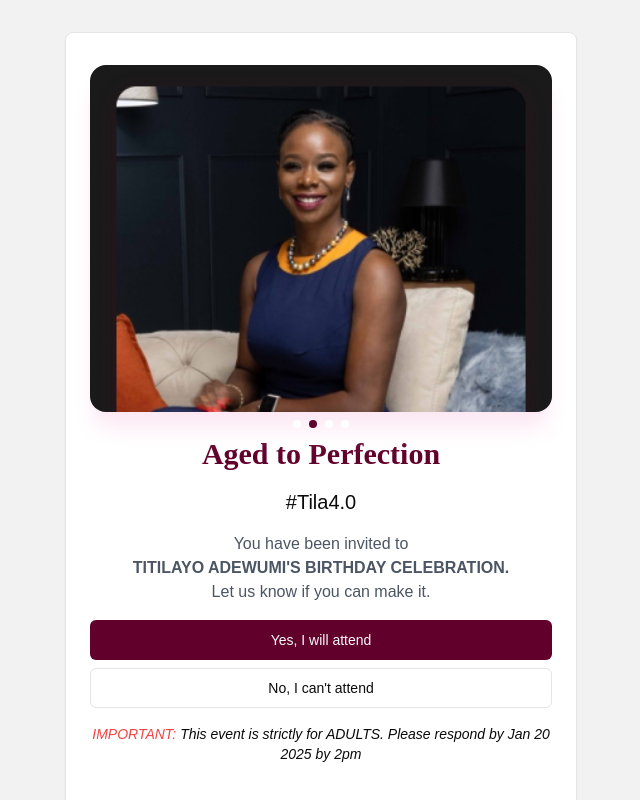
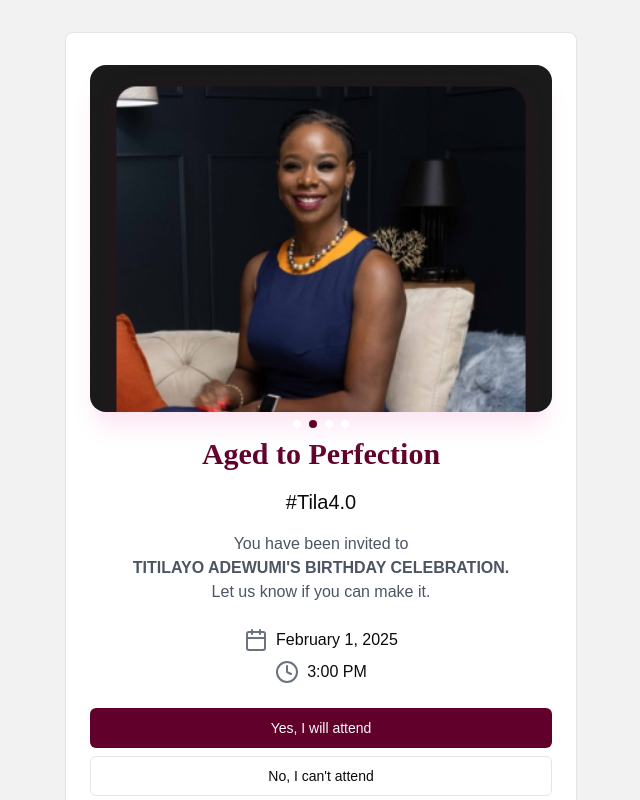
Before and after one commit to aosenit/sbsc-rsvp, a Next.js app: page / in a window 1280 px wide. Shown: the top 800 px of the page, without its empty margins (319-959 px from the left). Built offline with nearby package versions, Linux system fonts and the light colour scheme.

Commit message:
feat:add time and date

```diff
--- a/app/page.tsx
+++ b/app/page.tsx
@@ -12,6 +12,7 @@ import { useRouter } from "next/navigation";
 import { Layout } from "@/components/layouts/Layout";
 import { PoweredBy } from "@/components/PoweredBy";
 import { MobileBg } from "@/components/MobileBg";
+import { Calendar, Clock } from "lucide-react";
 
 export const CAROUSEL_IMAGES = [
   birthdayOne,
@@ -49,6 +50,17 @@ export default function Page() {
               <br />
               Let us know if you can make it.
             </p>
+            <div className="flex flex-col items-center py-2 gap-2">
+              <div className="flex gap-2 items-center">
+                <Calendar className="text-gray-500" />
+                <h3 className="">February 1, 2025</h3>
+              </div>
+              <div className="flex gap-2 items-center">
+                <Clock className="text-gray-500" />
+
+                <h3 className="">3:00 PM</h3>
+              </div>
+            </div>
             <div className="space-y-2">
               <Button
                 onClick={() => router.push("/register")}
```
Also changed, not shown: 1 other file (tests, documents, lock files or other folders).
